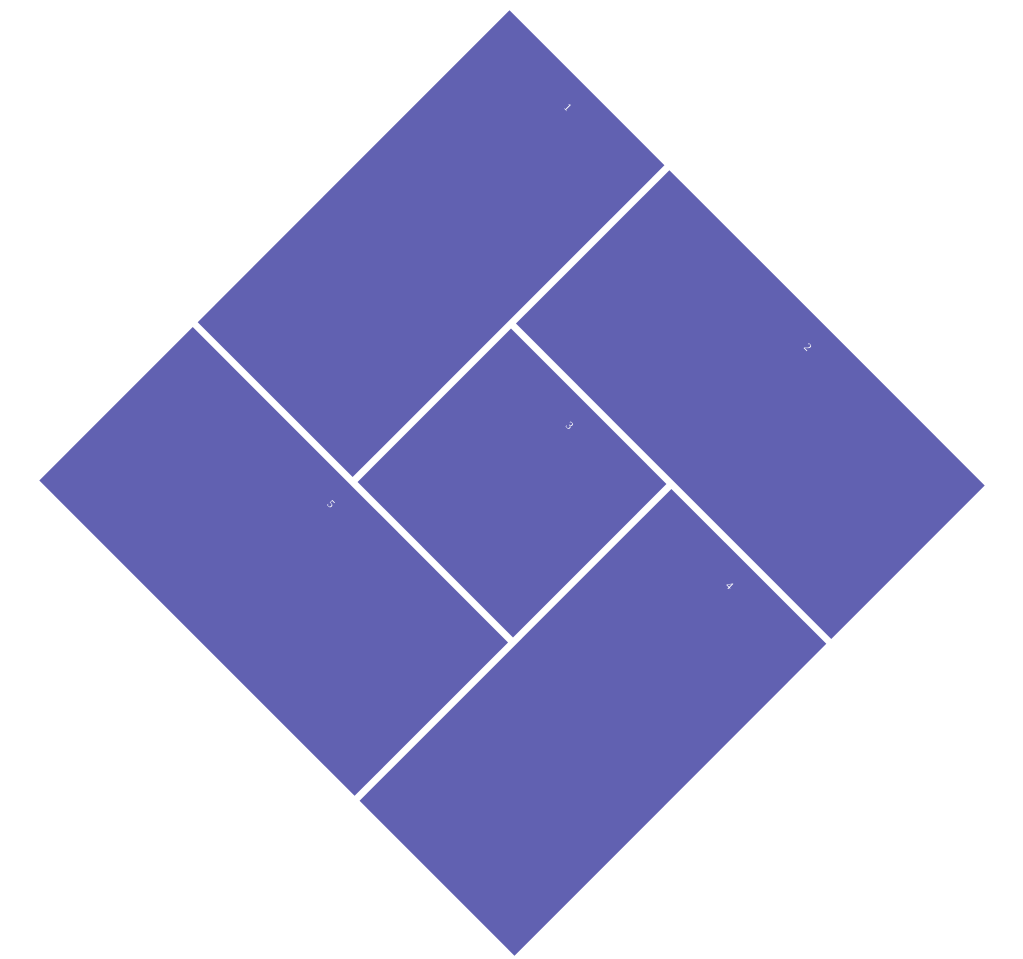
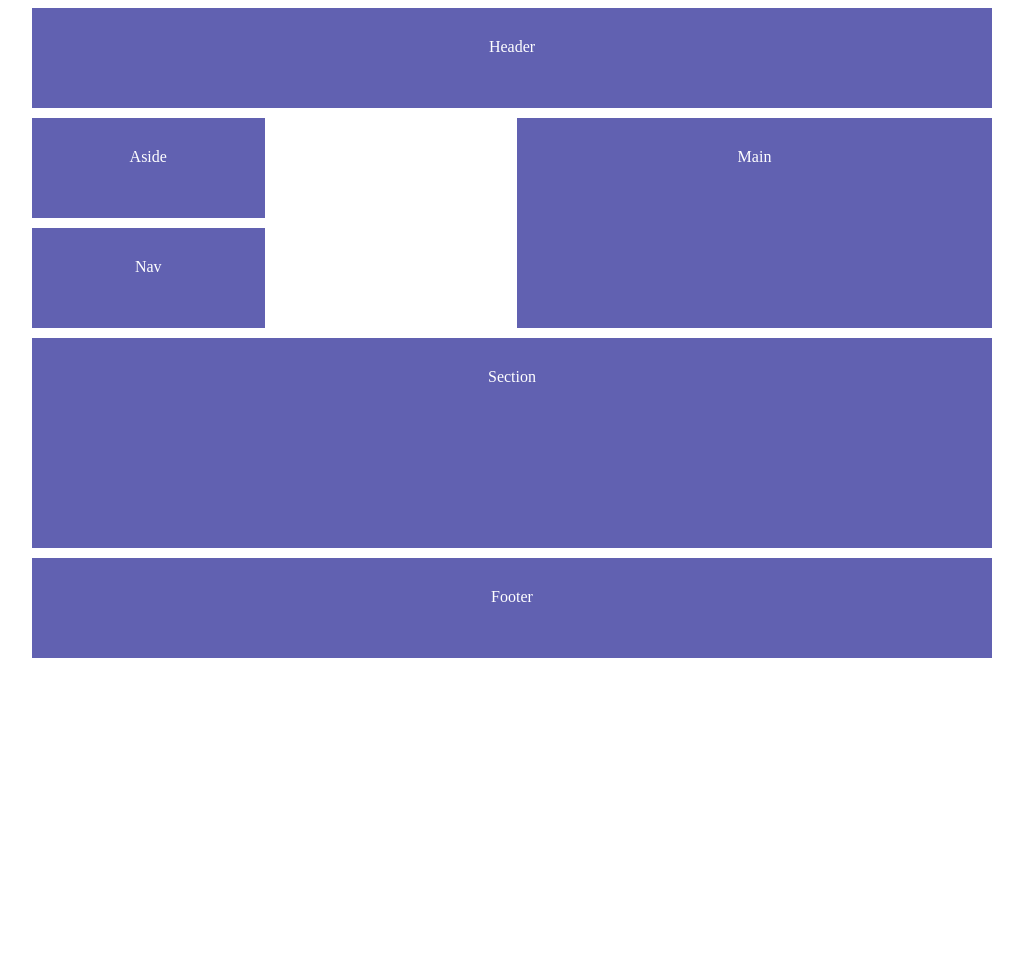
Before and after one commit to majakasprzyk/css-grid, a plain HTML site: page index.html in a window 1280 px wide. Shown: the whole page, without its empty margins (128-1151 px from the left). After the commit the page ends 800 px from the top, so only its background shows below. Drawn offline with Linux system fonts and the light colour scheme.

Commit message:
grid areas

```diff
--- a/index.css
+++ b/index.css
@@ -5,37 +5,42 @@ body{
 }
 
 #content{
-    grid-template-columns: repeat(6, 1fr);
-    grid-auto-rows: minmax(150px, auto);
-    grid-gap: 10px;
     display: grid;
+    grid-template-columns: repeat(4, 1fr);
+    grid-auto-rows: minmax(100px, auto);
     max-width: 960px;
     margin: 0 auto;
-    transform: rotateZ(45deg) scale(0.7);
+    grid-gap: 10px;
+    grid-template-areas:
+    "header header header header"
+    "aside . main main"
+    "nav . main main"
+    "section section section section"
+    "section section section section"
+    "footer footer footer footer";
+
 }
 
-#content div{
+#content >*{
     background: rgb(97, 97, 177);
     padding: 30px;
 }
 
-.one{
-    grid-column: 1 / 3;
-    grid-row: 1 / 5;
+header{
+    grid-area: header;
 }
-.two{
-    grid-column: 3 / 7;
-    grid-row: 1 / 3;
+main{
+    grid-area: main;
 }
-.three{
-    grid-column: 3 / 5;
-    grid-row: 3 / 5;
+section{
+    grid-area: section;
 }
-.four{
-    grid-column: 5 / 7;
-    grid-row: 3 / 7;
+aside{
+    grid-area: aside;
 }
-.five{
-    grid-column: 1 / 5;
-    grid-row: 5 / 7;
+nav{
+    grid-area: nav;
 }
+footer{
+    grid-area: footer;
+}
--- a/index.html
+++ b/index.html
@@ -10,11 +10,12 @@
 <body>
 
     <div id="content">
-      <div class="one">1</div>
-      <div class="two">2</div>
-      <div class="three">3</div>
-      <div class="four">4</div>
-      <div class="five">5</div>
+        <header>Header</header>
+        <main>Main</main>
+        <section>Section</section>
+        <aside>Aside</aside>
+        <nav>Nav</nav>
+        <footer>Footer</footer>
 
     </div>
 
```
